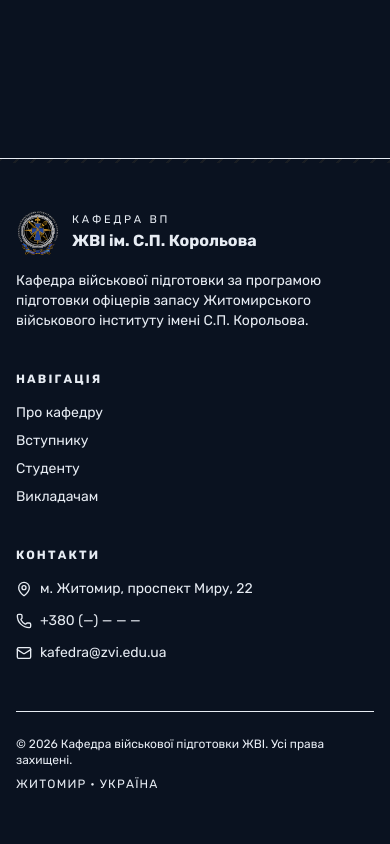
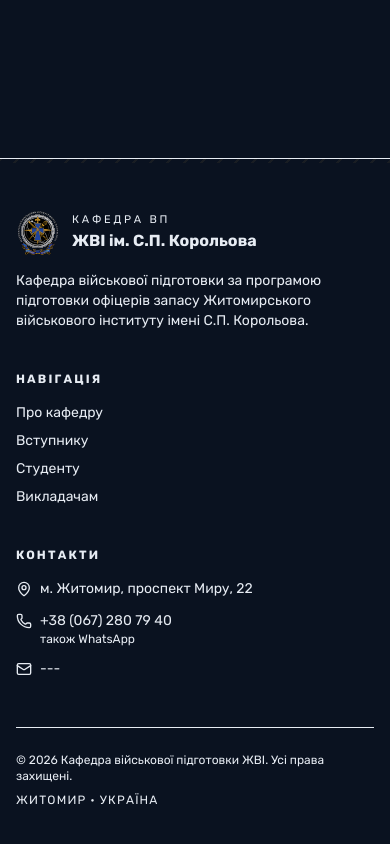
Before and after one commit to primusua-ux/kafedra-site, a Next.js app: page / in a window 390 px wide. Shown: the part 2761-3605 px from the top of the page. Built offline with nearby package versions, Linux system fonts and the light colour scheme; no server answers.

Commit message:
fix: update phone number, add WhatsApp note, hide email

```diff
--- a/src/components/Footer.tsx
+++ b/src/components/Footer.tsx
@@ -53,11 +53,14 @@ export default function Footer() {
               </li>
               <li className="flex gap-2">
                 <Phone className="h-4 w-4 text-[--color-accent] shrink-0 mt-0.5" />
-                <span>+380 (—) — — —</span>
+                <span>
+                  +38 (067) 280 79 40
+                  <span className="block text-xs text-[--color-text-dim]">також WhatsApp</span>
+                </span>
               </li>
               <li className="flex gap-2">
                 <Mail className="h-4 w-4 text-[--color-accent] shrink-0 mt-0.5" />
-                <span>kafedra@zvi.edu.ua</span>
+                <span>---</span>
               </li>
             </ul>
           </div>
```
